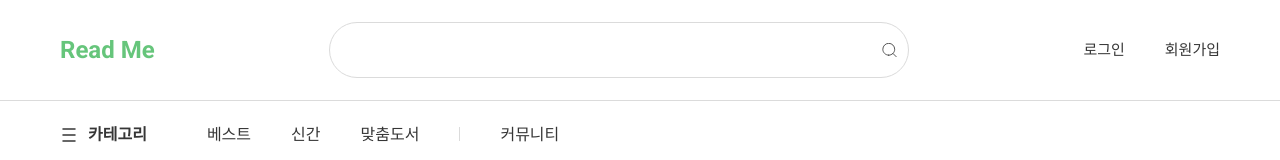
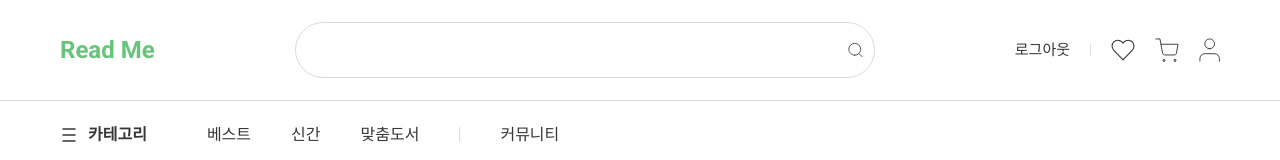
Before and after one commit to yunajoe/front_bookstore-README, a Next.js app: page /foreign/newest in a window 1280 px wide. Shown: the top 160 px of the page. Built offline with nearby package versions, Linux system fonts and the light colour scheme.

Commit message:
fix: cartbutton 값이 undefined 이거나 0인 경우 예외처리

```diff
--- a/src/components/button/header/cartButton.tsx
+++ b/src/components/button/header/cartButton.tsx
@@ -4,13 +4,16 @@ import Link from 'next/link';
 import { getNumItemsOfCart } from '@/utils/getNumItemsOfCart';
 
 interface CardChipProps {
-  numItemsOfCart: number;
+  numItemsOfCart: number | undefined;
 }
 
 function CartButton({ numItemsOfCart }: CardChipProps) {
-  const items = getNumItemsOfCart(numItemsOfCart);
+  const items = numItemsOfCart
+    ? getNumItemsOfCart(numItemsOfCart)
+    : numItemsOfCart;
+
   const getCircleStyle = () =>
-    Number(items) < 10
+    Number(numItemsOfCart) < 10
       ? 'text-12 mobile:text-10'
       : 'text-[9px] mobile:text-[7px]';
 
@@ -19,7 +22,7 @@ function CartButton({ numItemsOfCart }: CardChipProps) {
       <button className="relative flex h-14 w-14 items-center tablet:h-24 tablet:w-24 pc:h-24 pc:w-24">
         <div className="relative h-full w-full items-center">
           <Image src={CartIcon} alt="장바구니 이미지" fill />
-          {numItemsOfCart && (
+          {Number(numItemsOfCart) > 0 && (
             <div
               className={`flex-center absolute bottom-6 left-6 h-20 w-20 justify-center
                 rounded-full bg-green p-1 text-white mobile:h-14 mobile:w-14 tablet:bottom-12 tablet:left-15
--- a/src/components/header/index.tsx
+++ b/src/components/header/index.tsx
@@ -10,7 +10,7 @@ import ReadMeButton from '../button/header/readmeButton';
 
 export interface HeaderProps {
   isLoggedIn: boolean;
-  numItemsOfCart?: number;
+  numItemsOfCart?: number | undefined;
 }
 
 function Separator() {
@@ -36,7 +36,11 @@ function NonLoggedInHeader() {
 }
 
 // 로그인한 상태의 헤더
-function LoggedInHeader({ numItemsOfCart }: { numItemsOfCart: number }) {
+function LoggedInHeader({
+  numItemsOfCart,
+}: {
+  numItemsOfCart: number | undefined;
+}) {
   return (
     <div
       className="relative z-10 mx-15 flex h-50 min-w-fit max-w-full items-center
@@ -56,7 +60,7 @@ function LoggedInHeader({ numItemsOfCart }: { numItemsOfCart: number }) {
 
 // 헤더 컴포넌트
 function Header({ isLoggedIn, numItemsOfCart }: HeaderProps) {
-  return isLoggedIn && numItemsOfCart ? (
+  return isLoggedIn ? (
     <HeaderLayout isLoggedIn={isLoggedIn}>
       <LoggedInHeader numItemsOfCart={numItemsOfCart} />
     </HeaderLayout>
--- a/src/components/layout/mainLayout.tsx
+++ b/src/components/layout/mainLayout.tsx
@@ -19,7 +19,7 @@ function MainLayout({ children }: MainLayoutProps) {
 
   return (
     <>
-      <Header isLoggedIn={false} numItemsOfCart={1} />
+      <Header isLoggedIn={true} numItemsOfCart={undefined} />
       <div className="relative grid auto-rows-auto place-items-center">
         <div className="h-20 w-300" ref={ref} />
         {children}
```
